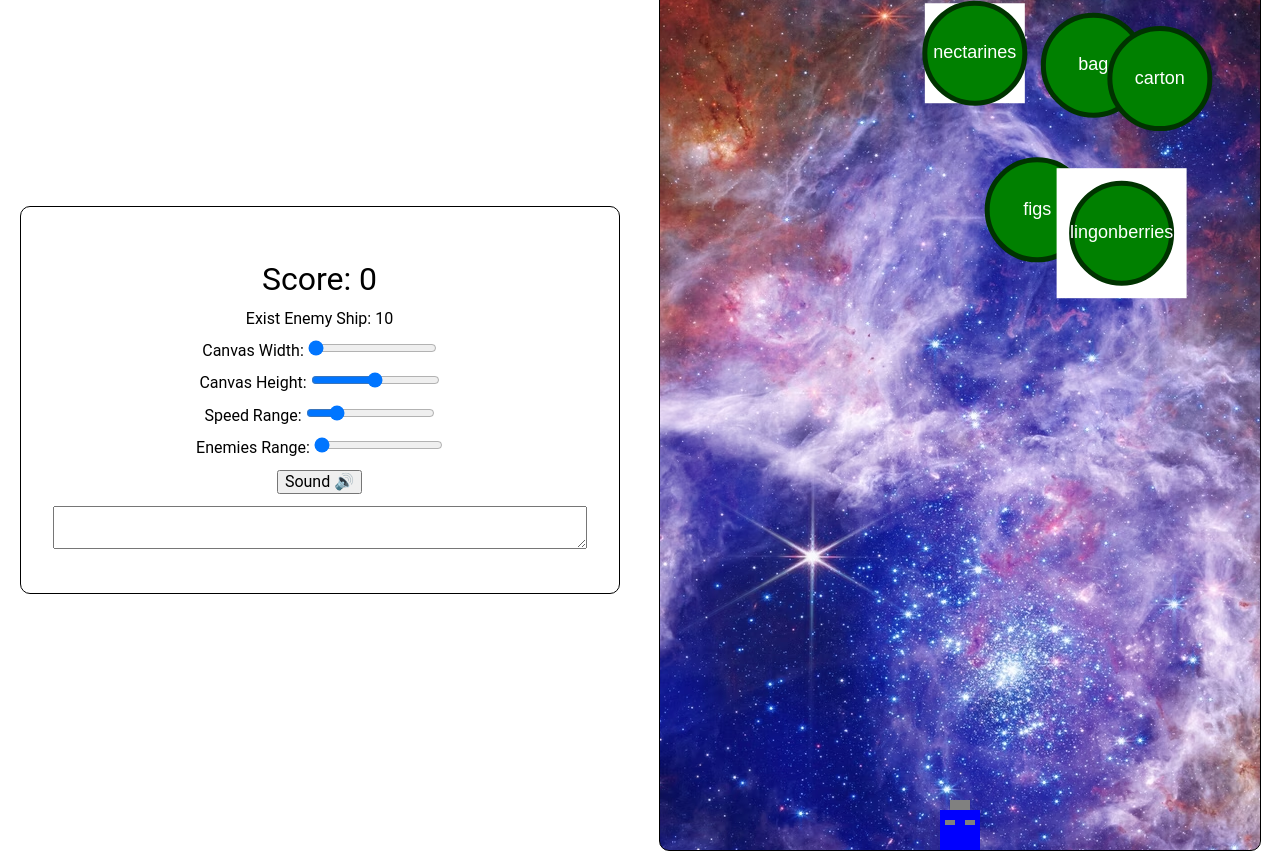
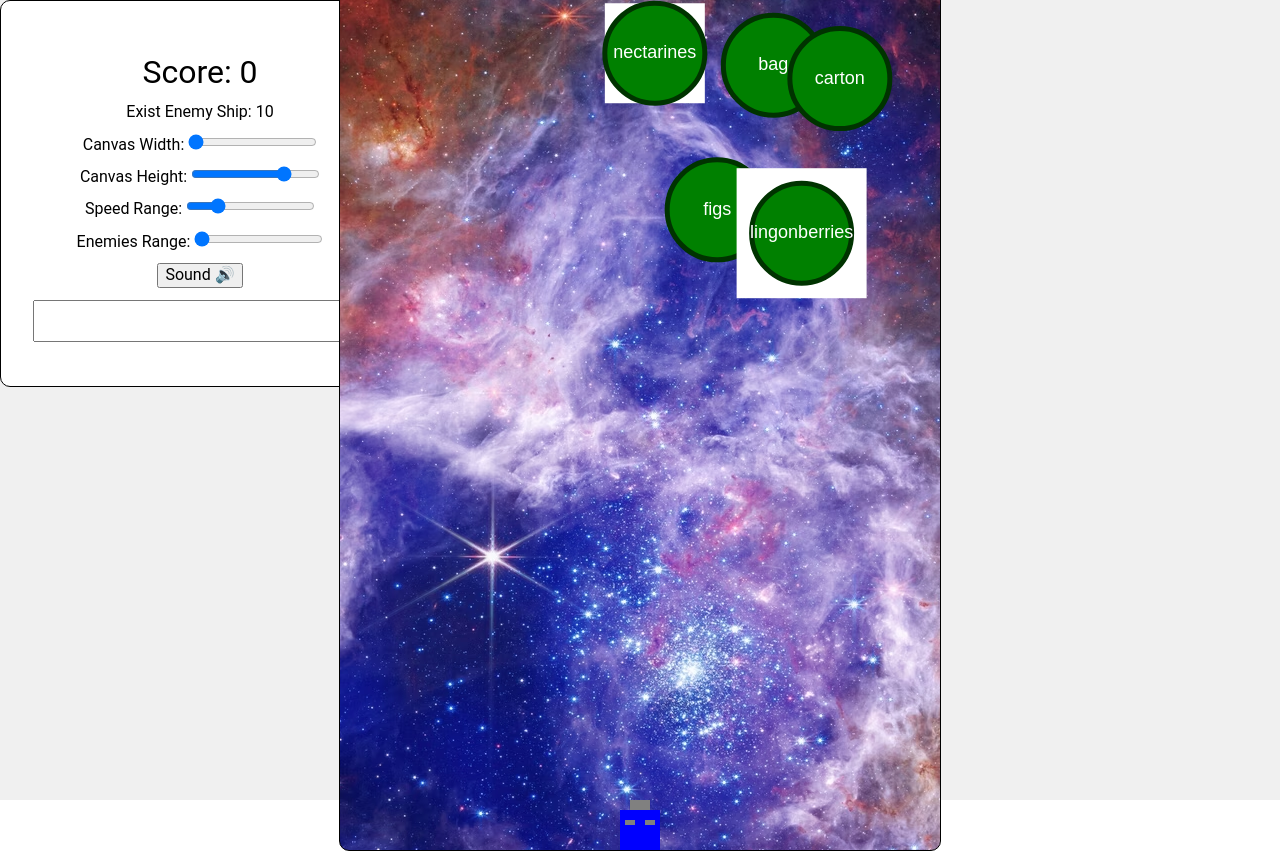
Before and after one commit to cihat/solaris-odyssey, a Svelte app: page / in a window 1280 px wide. Built offline with nearby package versions, Linux system fonts and the light colour scheme.

Commit message:
Edit `controller` css styling

```diff
--- a/src/components/Space.svelte
+++ b/src/components/Space.svelte
@@ -42,16 +42,17 @@
   onDestroy(() => game && game.removeEventListener('keyup', game.fire))
 </script>
 
+<div class="container">
   <div class="controller">
     <h1>Score: {game?.score}</h1>
     <p>Exist Enemy Ship: {game?.enemyWordShips.length}</p>
     <div>
       <label for="widthRange">Canvas Width: </label>
-    <input id="widthRange" type="range" max="1200" min="600" bind:value={width} step="1" />
+      <input id="widthRange" type="range" max="900" min="600" bind:value={width} step="1" />
     </div>
     <div>
       <label for="heightRange">Canvas Height: </label>
-    <input id="heightRange" type="range" max="1200" min="600" bind:value={height} step="1" />
+      <input id="heightRange" type="range" max="1000" min="600" bind:value={height} step="1" />
     </div>
     <div>
       <label for="speedRange">Speed Range: </label>
@@ -64,9 +65,19 @@
     <button on:click={handleSound}>{game?.isSoundPlaying ? 'Sound 🔊' : 'Sound'}</button>
     <textarea value={game?.input || ''} />
   </div>
+
   <canvas class="space" bind:this={canvas} {width} {height} />
+</div>
 
 <style>
+  .container {
+    display: flex;
+    justify-content: center;
+    align-items: center;
+    width: 100vw;
+    height: 100vh;
+    background-color: #f0f0f0;
+  }
   .space {
     position: relative;
     display: flex;
@@ -76,8 +87,11 @@
   }
 
   .controller {
+    position: absolute;
+    left: 0;
+    top: 0;
     display: flex;
-    width: 600px;
+    width: 400px;
     flex-direction: column;
     justify-content: center;
     align-items: center;
```
Lines whose indentation alone changed are shown as unchanged.
